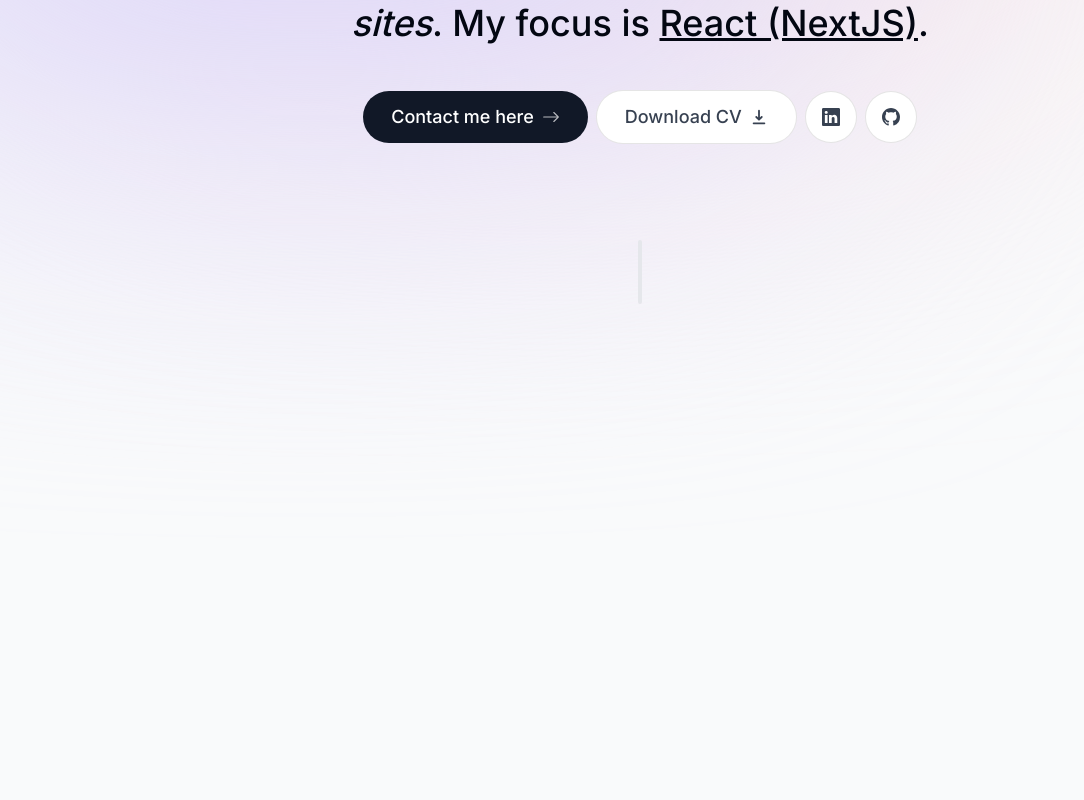
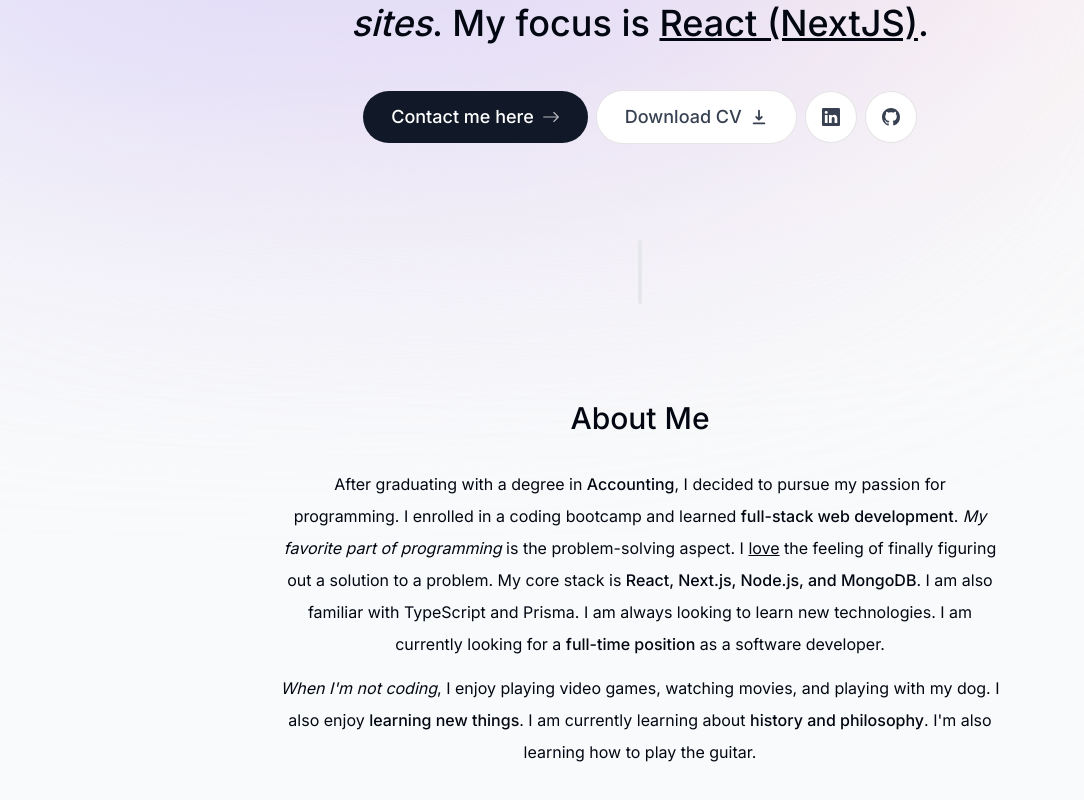
Before and after one commit to Jayden-Truong/portfolio, a Next.js app: page / in a window 1280 px wide. Shown: the part 368-1168 px from the top of the page, without its empty margins (0-1084 px from the left). Built offline with nearby package versions, Linux system fonts and the light colour scheme.

Commit message:
Create About Portfolio

```diff
--- a/app/page.tsx
+++ b/app/page.tsx
@@ -1,3 +1,4 @@
+import About from '@/components/About';
 import Divider from '@/components/Divider';
 import Intro from '@/components/Intro';
 
@@ -6,6 +7,7 @@ export default function Home() {
     <main className="flex flex-col items-center px-4">
       <Intro />
       <Divider />
+      <About />
     </main>
   );
 }
--- /dev/null
+++ b/components/About.tsx
@@ -0,0 +1,35 @@
+import React from 'react';
+
+export default function About() {
+  return (
+    <section className="mb-28 max-w-[45rem] leading-8 sm:mb-40 text-center">
+      <h2 className="text-3xl font-medium capitalize mb-8">About me</h2>
+      <p className="mb-3">
+        After graduating with a degree in{' '}
+        <span className="font-medium">Accounting</span>, I decided to pursue my
+        passion for programming. I enrolled in a coding bootcamp and learned{' '}
+        <span className="font-medium">full-stack web development</span>.{' '}
+        <span className="italic">My favorite part of programming</span> is the
+        problem-solving aspect. I <span className="underline">love</span> the
+        feeling of finally figuring out a solution to a problem. My core stack
+        is{' '}
+        <span className="font-medium">
+          React, Next.js, Node.js, and MongoDB
+        </span>
+        . I am also familiar with TypeScript and Prisma. I am always looking to
+        learn new technologies. I am currently looking for a{' '}
+        <span className="font-medium">full-time position</span> as a software
+        developer.
+      </p>
+
+      <p>
+        <span className="italic">When I'm not coding</span>, I enjoy playing
+        video games, watching movies, and playing with my dog. I also enjoy{' '}
+        <span className="font-medium">learning new things</span>. I am currently
+        learning about{' '}
+        <span className="font-medium">history and philosophy</span>. I'm also
+        learning how to play the guitar.
+      </p>
+    </section>
+  );
+}
--- a/components/Intro.tsx
+++ b/components/Intro.tsx
@@ -26,7 +26,7 @@ export default function Intro() {
           />
         </motion.div>
       </div>
-      <motion.p
+      <motion.h1
         initial={{ opacity: 0, y: 100 }}
         animate={{ opacity: 1, y: 0 }}
         className="mb-10 mt-4 px-4 text-2xl font-medium !leading-[1.5] sm:text-4xl"
@@ -36,7 +36,7 @@ export default function Intro() {
         <span className="font-bold">3 years</span> of experience. I enjoy
         building <span className="italic">sites</span>. My focus is{' '}
         <span className="underline">React (NextJS)</span>.
-      </motion.p>
+      </motion.h1>
       <motion.div
         initial={{ opacity: 0, y: 100 }}
         animate={{ opacity: 1, y: 0 }}
```
